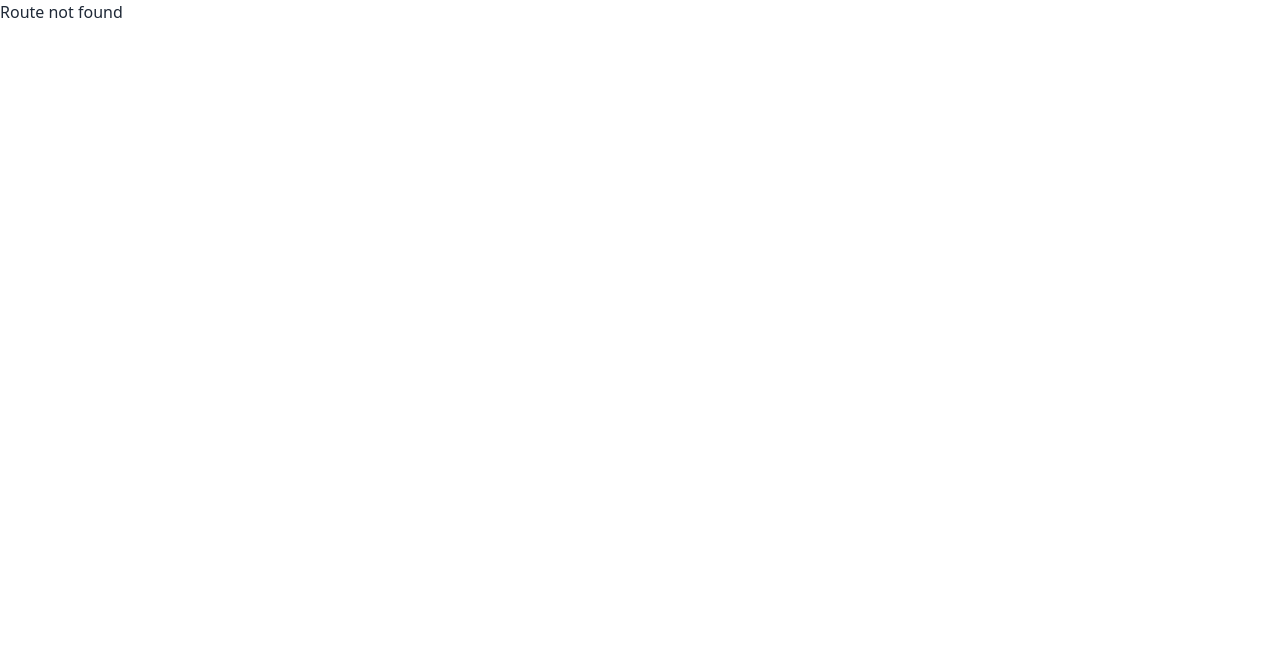
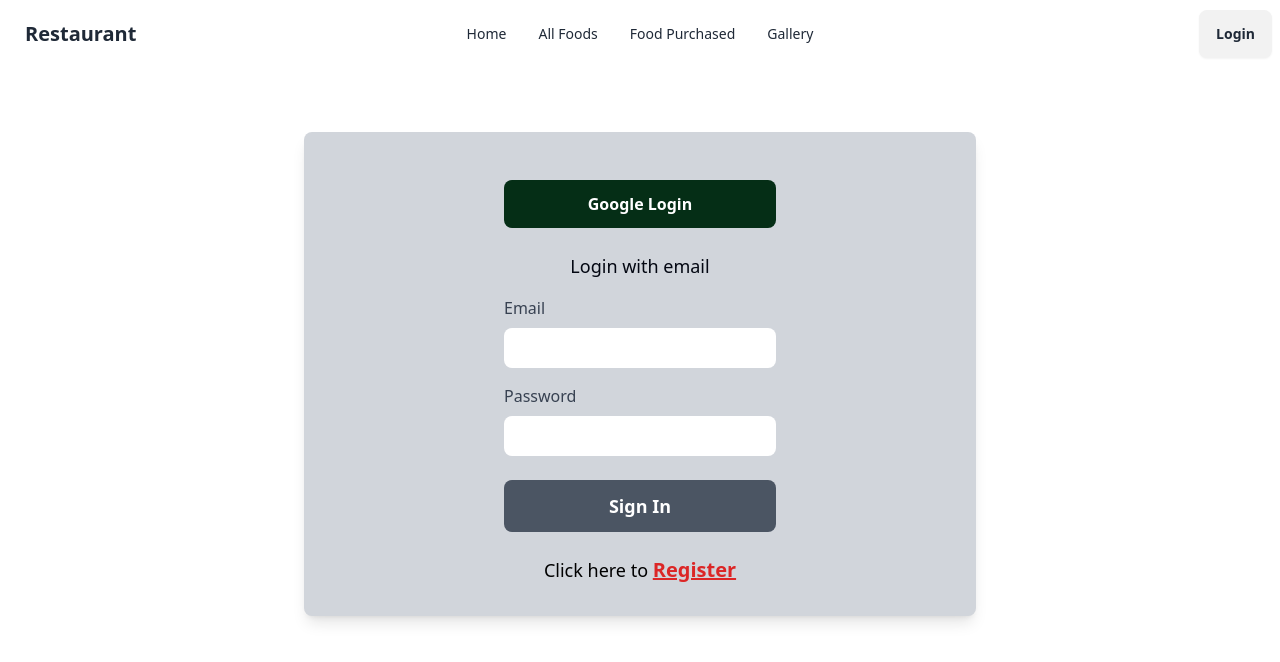
Before and after one commit to NuraidaKashmin/restaurant-management-website, a React (Vite) app: page /login in a window 1280 px wide. Before the commit this address had no page. Shown: the top 662 px of the page. Built offline with nearby package versions, Linux system fonts and the light colour scheme; no server answers.

Commit message:
added loging page

```diff
--- a/package.json
+++ b/package.json
@@ -15,6 +15,7 @@
     "match-sorter": "^8.0.0",
     "react": "^18.3.1",
     "react-dom": "^18.3.1",
+    "react-hot-toast": "^2.4.1",
     "react-router-dom": "^7.1.0",
     "sort-by": "^1.2.0"
   },
--- a/src/components/Navbar.jsx
+++ b/src/components/Navbar.jsx
@@ -23,9 +23,9 @@ const Navbar = () => {
                         tabIndex={0}
                         className="menu menu-sm dropdown-content bg-base-100 rounded-box z-[1] mt-3 w-52 p-2 shadow">
                         <li><NavLink to="/">Home</NavLink></li>
-                        <li><NavLink>All Foods</NavLink></li>
-                        <li><NavLink>Food Purchased</NavLink></li>
-                        <li><NavLink>Gallery</NavLink></li>
+                        <li><NavLink to="all-foods">All Foods</NavLink></li>
+                        <li><NavLink to="food-purchased">Food Purchased</NavLink></li>
+                        <li><NavLink to="gallery">Gallery</NavLink></li>
                     </ul>
                 </div>
                 <a className="btn btn-ghost text-xl">Restaurant</a>
@@ -33,13 +33,13 @@ const Navbar = () => {
             <div className="navbar-center hidden lg:flex">
                 <ul className="menu menu-horizontal px-1">
                     <li><NavLink to="/">Home</NavLink></li>
-                    <li><NavLink>All Foods</NavLink></li>
-                    <li><NavLink>Food Purchased</NavLink></li>
-                    <li><NavLink>Gallery</NavLink></li>
+                    <li><NavLink to="all-foods">All Foods</NavLink></li>
+                    <li><NavLink to="food-purchased">Food Purchased</NavLink></li>
+                    <li><NavLink to="gallery">Gallery</NavLink></li>
                 </ul>
             </div>
             <div className="navbar-end">
-                <a className="btn">Login</a>
+                <NavLink to="login" className="btn" >Login</NavLink>
             </div>
         </div>
     );
--- a/src/firebase/firebase.init.js
+++ b/src/firebase/firebase.init.js
@@ -6,16 +6,13 @@ import { getAuth } from "firebase/auth";
 
 // Your web app's Firebase configuration
 const firebaseConfig = {
-  apiKey: VITE_apiKey,
-  authDomain: VITE_authDomain,
-  projectId: VITE_projectId,
-  storageBucket: VITE_storageBucket,
-  messagingSenderId: VITE_messagingSenderId,
-  appId: VITE_appId,
+  apiKey: "AIzaSyDU0gyZacEbkvsLHa5A-d4I-qxp8QIpvXQ",
+  authDomain: "restaurant-management-we-ecc54.firebaseapp.com",
+  projectId: "restaurant-management-we-ecc54",
+  storageBucket: "restaurant-management-we-ecc54.firebasestorage.app",
+  messagingSenderId: 497969795909,
+  appId: "1:497969795909:web:0fa8114223fea9e373642c"
 };
 
 // Initialize Firebase
-const app = initializeApp(firebaseConfig);
-
-const auth = getAuth(app);
-export default auth;
+export const app = initializeApp(firebaseConfig);
--- a/src/main.jsx
+++ b/src/main.jsx
@@ -5,9 +5,14 @@ import {
   RouterProvider,
 } from "react-router-dom";
 import router from './router/Router.jsx';
+import { Toaster } from 'react-hot-toast'
+import AuthProvider from './provider/AuthProvider.jsx';
 
 createRoot(document.getElementById('root')).render(
   <StrictMode>
-    <RouterProvider router={router} />
+    <AuthProvider>
+      <RouterProvider router={router} />
+      <Toaster position='top-right' reverseOrder={false} />
+    </AuthProvider>
   </StrictMode>,
 )
--- /dev/null
+++ b/src/pages/AllFoods.jsx
@@ -0,0 +1,10 @@
+
+const AllFoods = () => {
+    return (
+        <div>
+            all foods
+        </div>
+    );
+};
+
+export default AllFoods;
--- /dev/null
+++ b/src/pages/FoodPurchased.jsx
@@ -0,0 +1,10 @@
+
+const FoodPurchased = () => {
+    return (
+        <div>
+            food Purchased
+        </div>
+    );
+};
+
+export default FoodPurchased;
--- /dev/null
+++ b/src/pages/Gallery.jsx
@@ -0,0 +1,10 @@
+
+const Gallery = () => {
+    return (
+        <div>
+            Gallery
+        </div>
+    );
+};
+
+export default Gallery;
--- a/src/pages/Home.jsx
+++ b/src/pages/Home.jsx
@@ -1,7 +1,7 @@
 
 const Home = () => {
     return (
-        <div>
+        <div className="container mx-auto">
             <h1>This is home</h1>
         </div>
     );
--- /dev/null
+++ b/src/pages/Login.jsx
@@ -0,0 +1,113 @@
+import { useContext } from "react";
+import { Link, useLocation, useNavigate } from "react-router-dom";
+import { AuthContext } from "../provider/AuthProvider";
+import toast from 'react-hot-toast'
+
+const Login = () => {
+    const navigate = useNavigate()
+    const location = useLocation()
+    const from = location?.state || '/'
+    console.log(from)
+    const { signIn, signInWithGoogle } = useContext(AuthContext)
+
+    const handleGoogleSignIn = async () => {
+        try {
+            await signInWithGoogle()
+
+            toast.success('Signin Successful')
+            navigate(from, { replace: true })
+        } catch (err) {
+            console.log(err)
+            toast.error(err?.message)
+        }
+    }
+
+
+    const handleSignIn = async e => {
+        e.preventDefault()
+        const form = e.target
+        const email = form.email.value
+        const pass = form.password.value
+        console.log({ email, pass })
+        try {
+
+            await signIn(email, pass)
+            toast.success('Signin Successful')
+            navigate(from, { replace: true })
+        } catch (err) {
+            console.log(err)
+            toast.error(err?.message)
+        }
+    }
+
+    return (
+        <div className='flex justify-center items-center my-16'>
+            <div className='flex w-full max-w-sm mx-auto bg-gray-300 rounded-lg shadow-lg  lg:max-w-2xl justify-center '>
+                <div className='w-full px-6 py-8 md:px-8 lg:w-1/2'>
+                    <div
+                        onClick={handleGoogleSignIn}
+                        className='flex items-center justify-center mt-4 text-white rounded-lg bg-green-950'
+                    >
+                        <div className='font-bold px-2 py-3'>
+                            <p>Google Login</p>
+                        </div>
+                    </div>
+
+                        <div className='text-lg text-center text-gray-950 mt-6'>
+                            Login with email
+                        </div>
+
+                    <form onSubmit={handleSignIn}>
+                        <div className='mt-4'>
+                            <label
+                                className='block mb-2 text-base text-gray-700 '
+                            >
+                                Email
+                            </label>
+                            <input
+                                name='email'
+                                className='block w-full px-4 py-2 text-gray-700 bg-white rounded-lg'
+                                type='email'
+                            />
+                        </div>
+
+                        <div className='mt-4'>
+                            <div className='flex justify-between'>
+                                <label
+                                    className='block mb-2 text-base text-gray-700'
+
+                                >
+                                    Password
+                                </label>
+                            </div>
+
+                            <input
+
+
+                                name='password'
+                                className='block w-full px-4 py-2 text-gray-700 bg-white  rounded-lg    '
+                                type='password'
+                            />
+                        </div>
+                        <div className='mt-6'>
+                            <button
+                                type='submit'
+                                className='w-full px-6 py-3 text-lg font-bold text-white bg-gray-600 rounded-lg '
+                            >
+                                Sign In
+                            </button>
+                        </div>
+                    </form>
+
+                        <div className='text-lg text-center text-black mt-6'>
+                            <p>Click here to <Link to='/register' className="text-red-600 font-bold text-xl underline">Register</Link></p>
+                        </div>
+
+
+                </div>
+            </div>
+        </div>
+    )
+};
+
+export default Login;
--- /dev/null
+++ b/src/pages/Register.jsx
@@ -0,0 +1,10 @@
+
+const Register = () => {
+    return (
+        <div>
+            Register
+        </div>
+    );
+};
+
+export default Register;
--- a/src/provider/AuthProvider.jsx
+++ b/src/provider/AuthProvider.jsx
@@ -0,0 +1,80 @@
+import { createContext, useEffect, useState } from 'react'
+import {
+    GoogleAuthProvider,
+    createUserWithEmailAndPassword,
+    getAuth,
+    onAuthStateChanged,
+    signInWithEmailAndPassword,
+    signInWithPopup,
+    signOut,
+    updateProfile,
+} from 'firebase/auth'
+import { app } from '../firebase/firebase.init'
+
+
+// eslint-disable-next-line react-refresh/only-export-components
+export const AuthContext = createContext(null)
+const auth = getAuth(app)
+const googleProvider = new GoogleAuthProvider()
+
+// eslint-disable-next-line react/prop-types
+const AuthProvider = ({ children }) => {
+    const [user, setUser] = useState(null)
+    const [loading, setLoading] = useState(true)
+
+    const createUser = (email, password) => {
+        setLoading(true)
+        return createUserWithEmailAndPassword(auth, email, password)
+    }
+
+    const signIn = (email, password) => {
+        setLoading(true)
+        return signInWithEmailAndPassword(auth, email, password)
+    }
+
+    const signInWithGoogle = () => {
+        setLoading(true)
+        return signInWithPopup(auth, googleProvider)
+    }
+
+    const logOut = async () => {
+        setLoading(true)
+        return signOut(auth)
+    }
+
+    const updateUserProfile = (name, photo) => {
+        return updateProfile(auth.currentUser, {
+            displayName: name,
+            photoURL: photo,
+        })
+    }
+
+
+    useEffect(() => {
+        const unsubscribe = onAuthStateChanged(auth, currentUser => {
+            setUser(currentUser)
+            setLoading(false)
+        })
+        return () => {
+            return unsubscribe()
+        }
+    }, [])
+
+    const authInfo = {
+        user,
+        setUser,
+        loading,
+        setLoading,
+        createUser,
+        signIn,
+        signInWithGoogle,
+        logOut,
+        updateUserProfile,
+    }
+
+    return (
+        <AuthContext.Provider value={authInfo}>{children}</AuthContext.Provider>
+    )
+}
+
+export default AuthProvider
```
Also changed, not shown: src/router/Router.jsx (+26 -0 lines), 2 other files (tests, documents, lock files or other folders).
